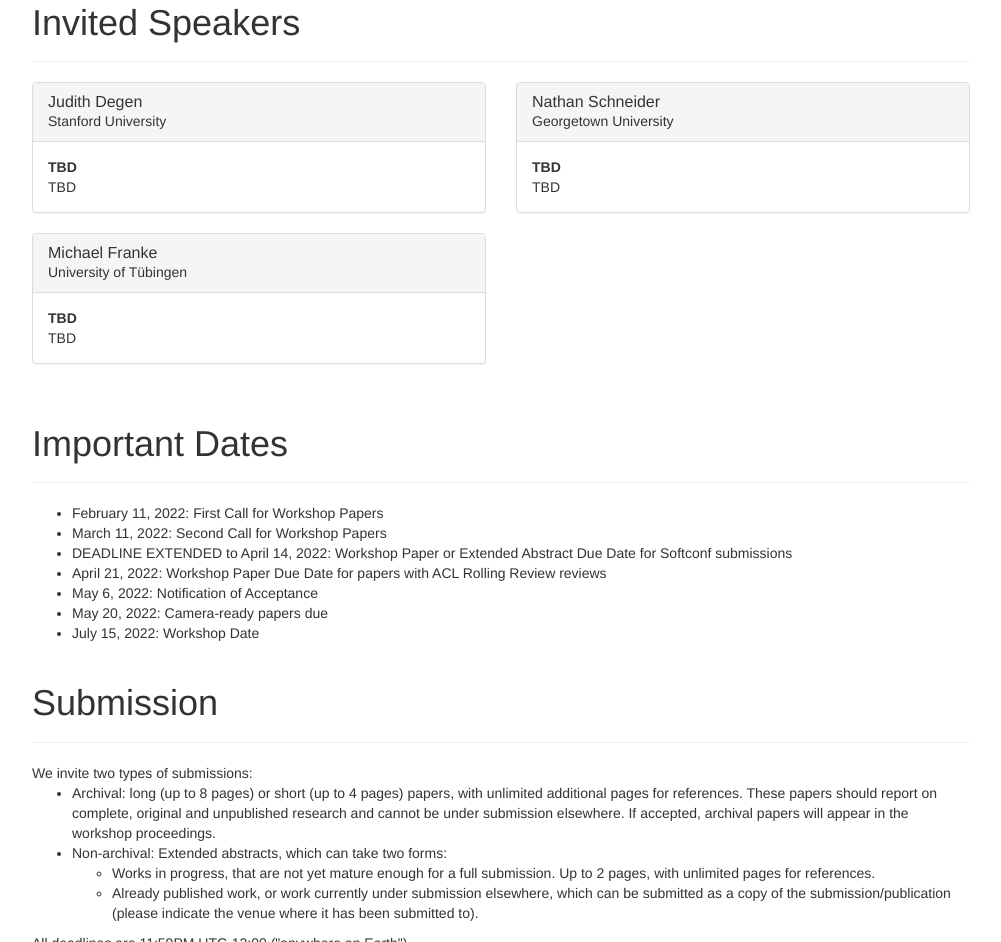
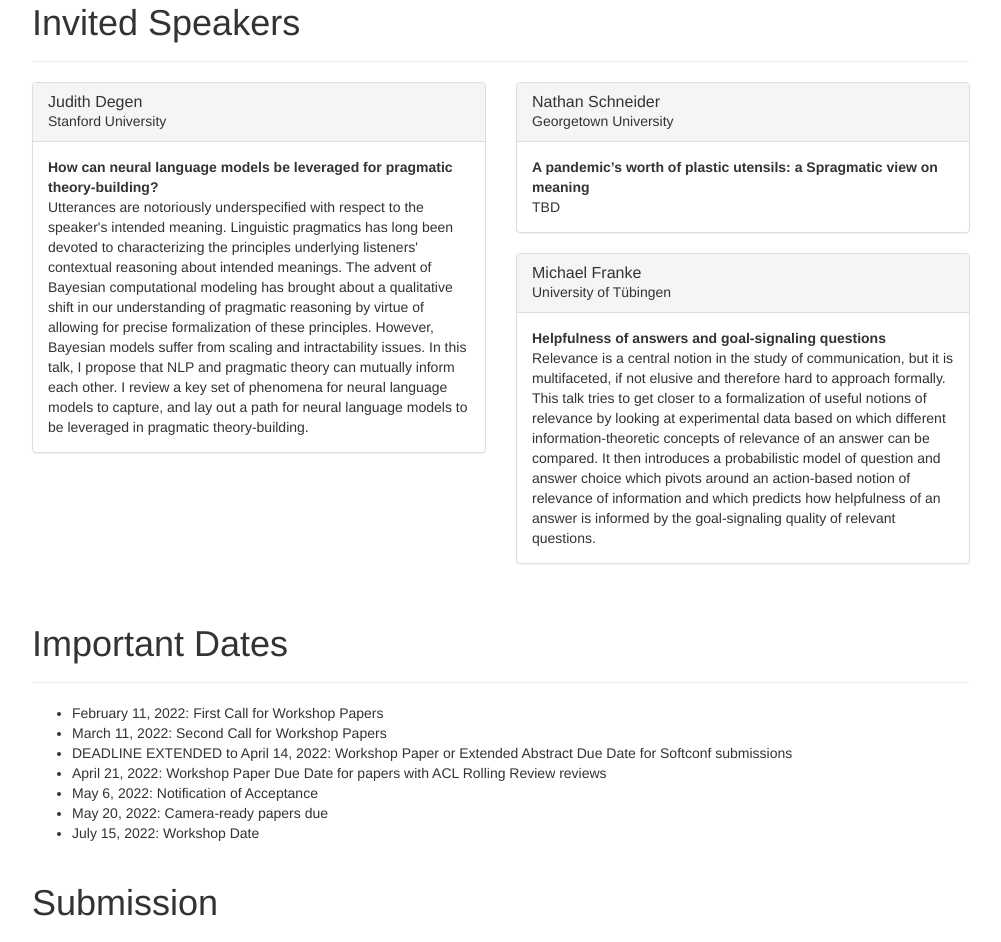
Before and after one commit to UnImplicit2022/UnImplicit2022.github.io, a plain HTML site: page index.html in a window 1280 px wide. Shown: the part 963-1905 px from the top of the page, without its empty margins (139-1140 px from the left). Drawn offline with Linux system fonts and the light colour scheme.

Commit message:
Update Invited Talks

```diff
--- a/index.html
+++ b/index.html
@@ -106,8 +106,8 @@
 	      <h2 class="panel-title"><a href="https://thegricean.github.io">Judith Degen</a></h2>Stanford University
 	    </div>
 	    <div class="panel-body">
-	      <b>TBD</b><br/>
-		    TBD
+	      <b>How can neural language models be leveraged for pragmatic theory-building?</b><br/>
+		    Utterances are notoriously underspecified with respect to the speaker's intended meaning. Linguistic pragmatics has long been devoted to characterizing the principles underlying listeners' contextual reasoning about intended meanings. The advent of Bayesian computational modeling has brought about a qualitative shift in our understanding of pragmatic reasoning by virtue of allowing for precise formalization of these principles. However, Bayesian models suffer from scaling and intractability issues. In this talk, I propose that NLP and pragmatic theory can mutually inform each other. I review a key set of phenomena for neural language models to capture, and lay out a path for neural language models to be leveraged in pragmatic theory-building.
 	    </div>
 	  </div>
 	</div>
@@ -117,7 +117,7 @@
 	      <h2 class="panel-title"><a href="https://people.cs.georgetown.edu/nschneid/">Nathan Schneider</a></h2>Georgetown University
 	    </div>
 	    <div class="panel-body">
-	      <b>TBD</b><br/>
+	      <b>A pandemic’s worth of plastic utensils: a Spragmatic view on meaning</b><br/>
        TBD
 		  </div>
 	  </div>
@@ -128,8 +128,8 @@
 	      <h2 class="panel-title"><a href="https://michael-franke.github.io/heimseite/">Michael Franke</a></h2>University of Tübingen
 	    </div>
 	    <div class="panel-body">
-	      <b>TBD</b><br/>
-              TBD
+	      <b>Helpfulness of answers and goal-signaling questions</b><br/>
+              Relevance is a central notion in the study of communication, but it is multifaceted, if not elusive and therefore hard to approach formally. This talk tries to get closer to a formalization of useful notions of relevance by looking at experimental data based on which different information-theoretic concepts of relevance of an answer can be compared. It then introduces a probabilistic model of question and answer choice which pivots around an action-based notion of relevance of information and which predicts how helpfulness of an answer is informed by the goal-signaling quality of relevant questions.
 	    </div>
 	  </div>
 	</div>
```
